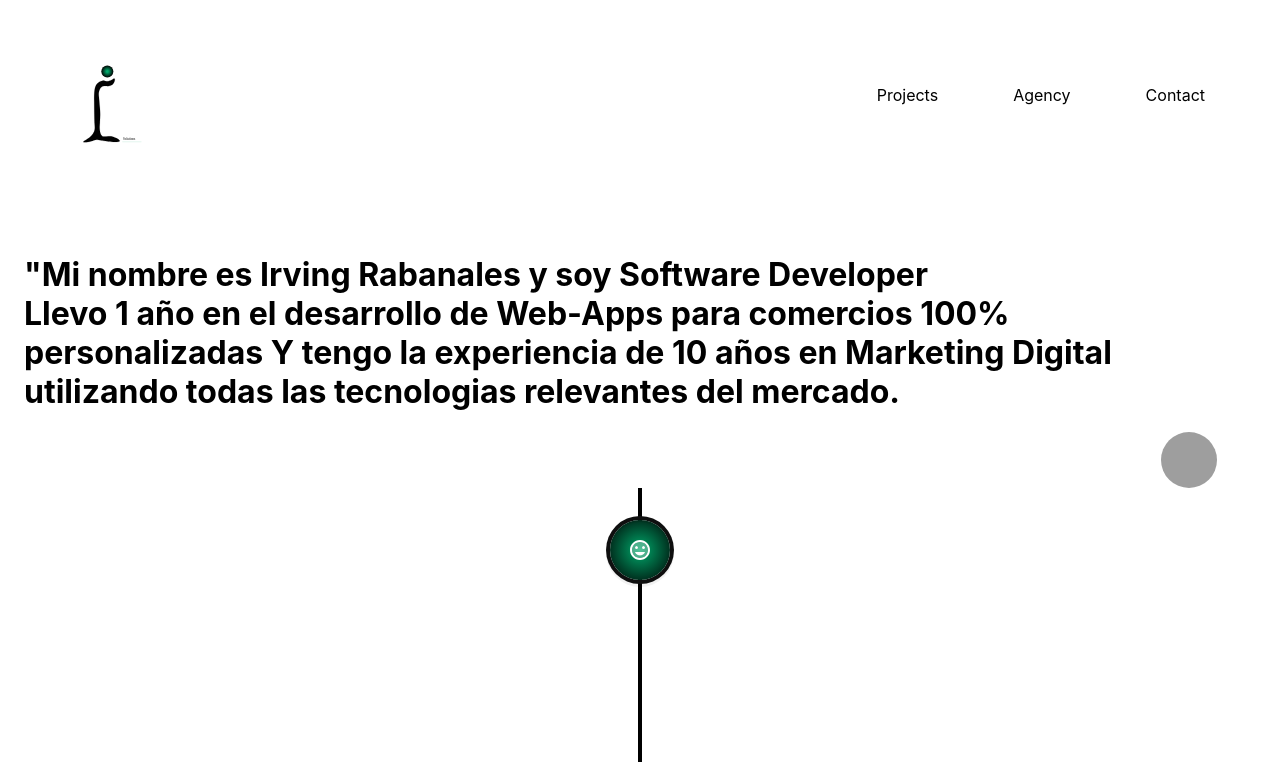
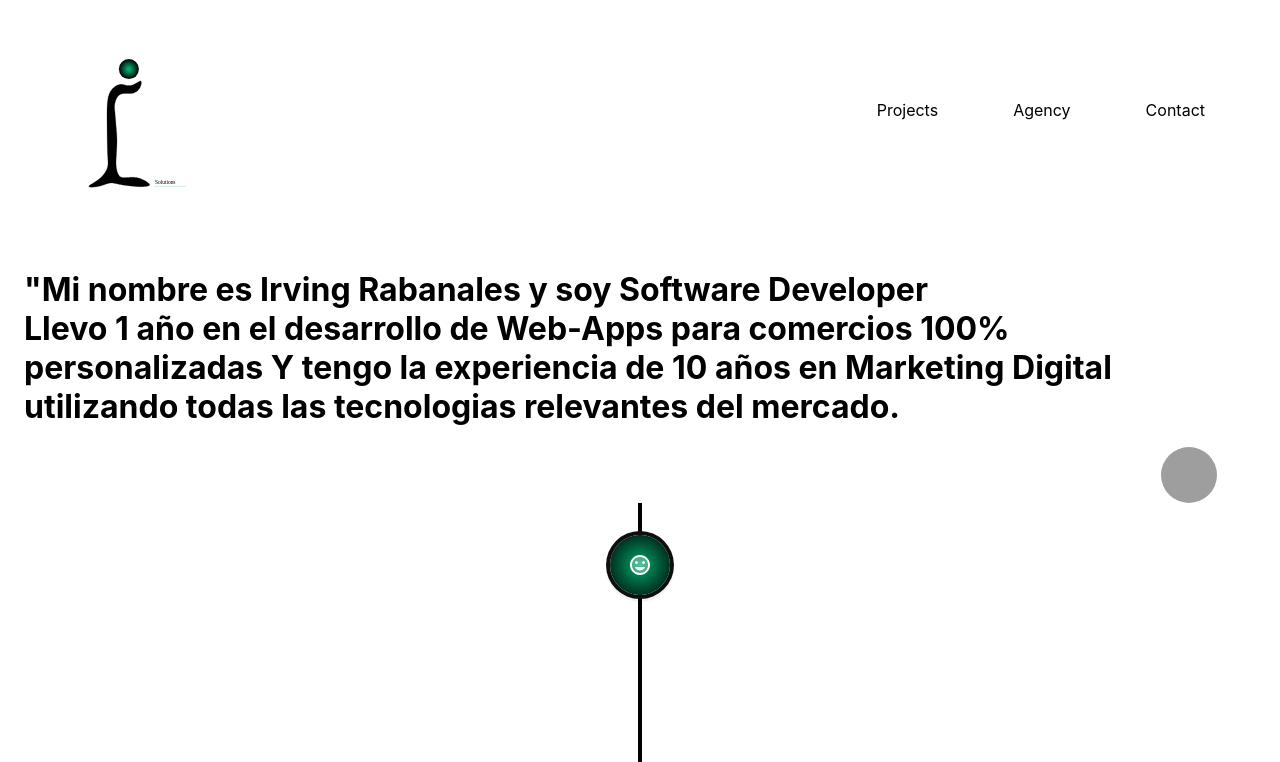
Before and after one commit to i-dev27/portafolio, a React (Create React App) app: page / in a window 1280 px wide. Shown: the top 762 px of the page. Built offline with nearby package versions, Linux system fonts and the light colour scheme; grey boxes are pictures that could not be loaded; the HTML template or start-up script is replaced by a standard one; what react-animations would draw is missing.

Commit message:
content-7thversion

```diff
--- a/src/App.css
+++ b/src/App.css
@@ -2,14 +2,18 @@ div.navigation {
   /* background-color: rgb(228, 228, 228); */
   display: flex;
   justify-content: flex-end;
-  padding-top: 85px;
+  padding-top: 100px;
+}
+
+.navigation-sub {
+  vertical-align: middle;
 }
 
 img.logo {
   display: inline-block;
-  width: 150px;
-  height: 150px;
-  margin: 30px;
+  width: 250px;
+  height: 250px;
+
   position: absolute;
 }
 
@@ -23,6 +27,8 @@ a.item {
 a.item:hover {
   background-color: #00a86b;
   border-radius: 5px;
+  border-width: 5px;
+  border-color: black;
   padding: 5px;
   color: white;
 }
```
Also changed, not shown: public/images/Logois.svg, public/images/i.solutions-web.png (deleted).
